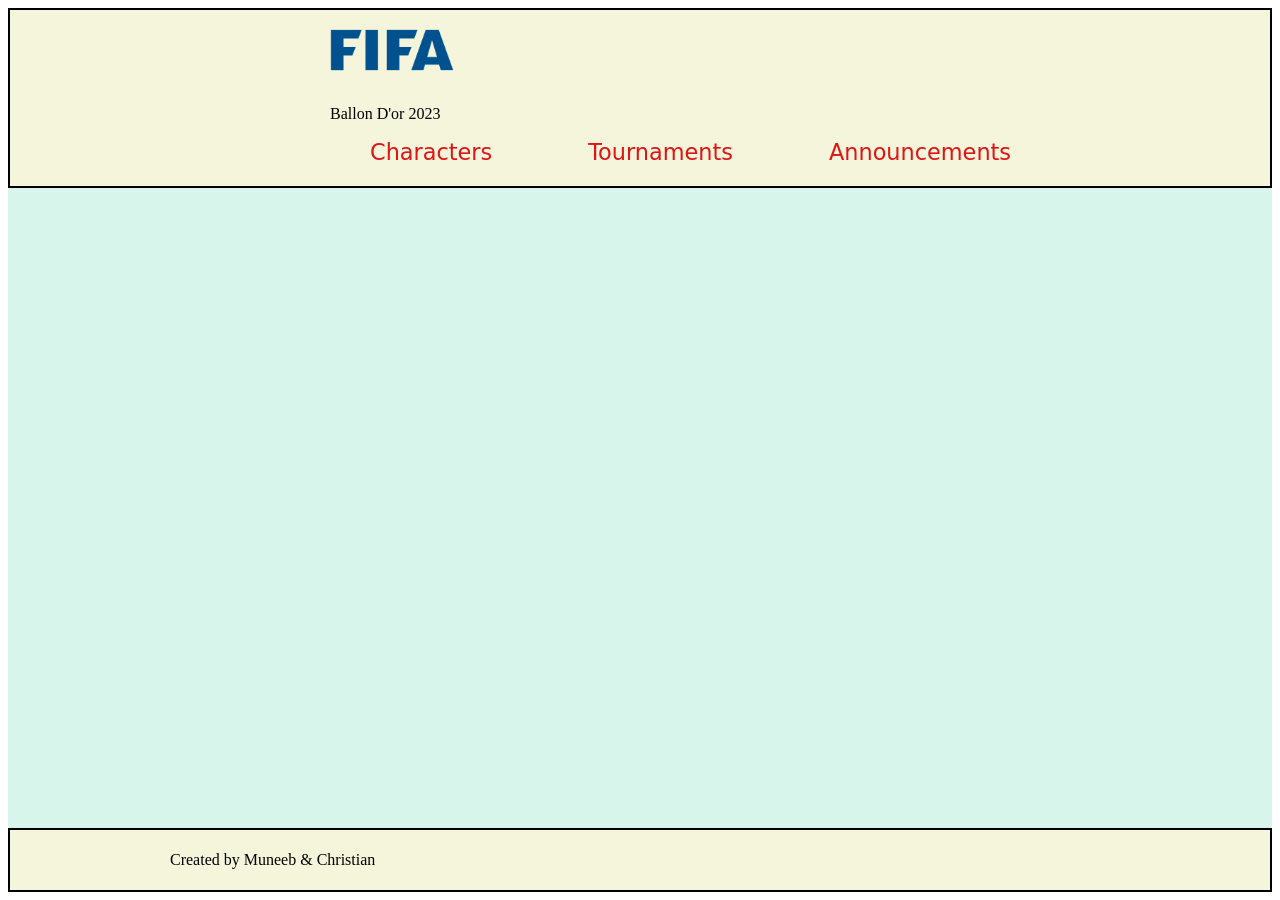
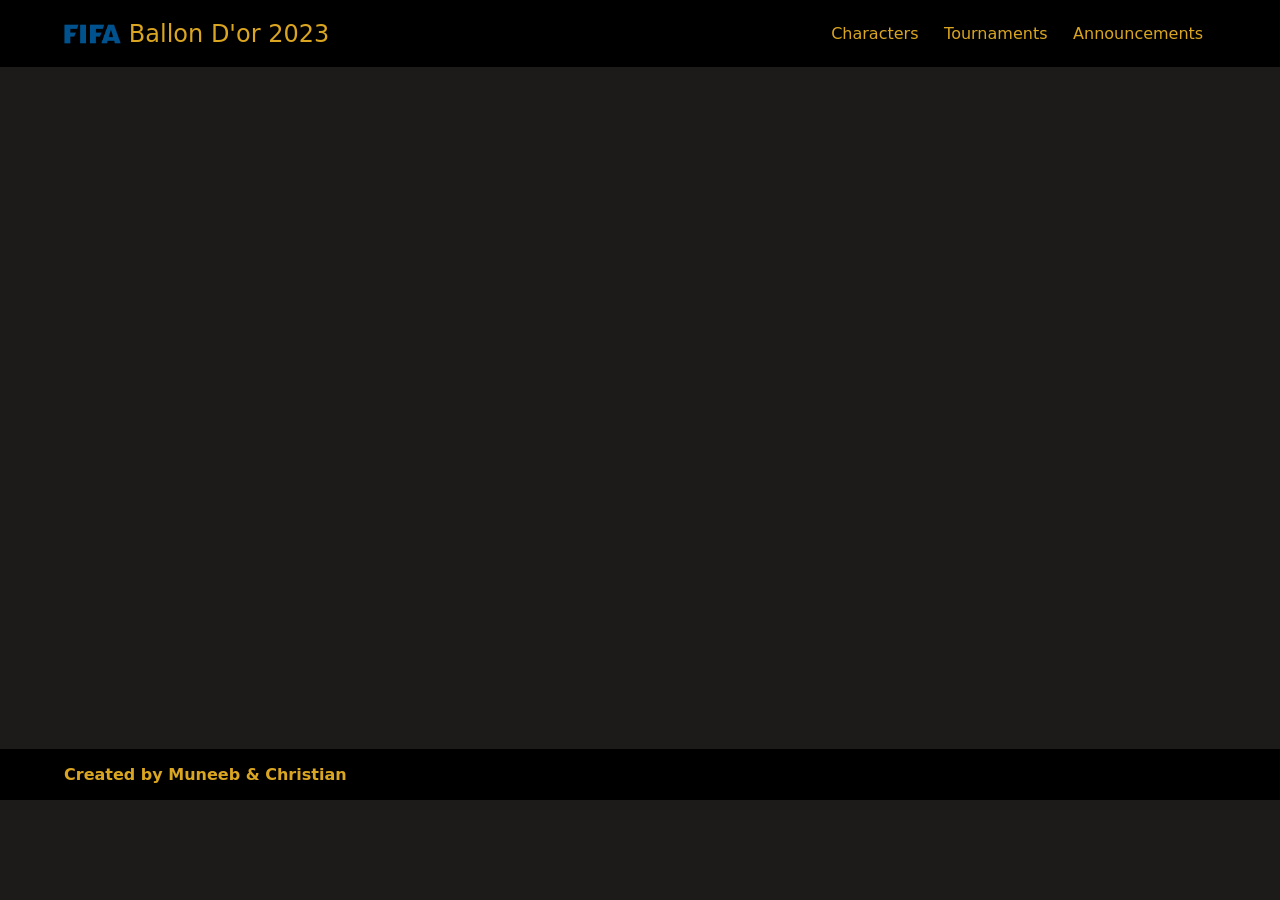
Before and after one commit to christianonoh/film-fussion, a website built with webpack: page src/index.html in a window 1280 px wide. After the commit the page ends 800 px from the top, so only its background shows below. Built offline with nearby package versions, Linux system fonts and the light colour scheme; a web font is replaced by a local one.

Commit message:
Modify style.css to change to dark theme

```diff
--- a/src/style.css
+++ b/src/style.css
@@ -1,46 +1,76 @@
-ul {
+* {
+  margin: 0;
+  padding: 0;
+  box-sizing: border-box;
+}
+
+body {
+  overflow-x: hidden;
+  scroll-behavior: smooth;
+  background-color: #1c1b19;
+}
+
+nav {
+  display: flex;
+  justify-content: space-between;
+  align-items: center;
+  padding: 0 5%;
+  font-family: "DynaPuff", cursive;
+}
+
+.nav-items {
   list-style: none;
   display: flex;
-    gap: 6rem;
+  cursor: pointer;
 }
 
-ul li {
-    font-family: 'DynaPuff', cursive;
-    font-size: 1.4em;
+.nav-item {
+  font-size: 1rem;
   font-weight: 500;
-    color: rgb(221, 21, 21);
+  padding: 1.5rem 0.8rem;
+  color: goldenrod;
+  cursor: pointer;
+  transition: transform 0.4s ease-in-out;
 }
 
-ul li:hover {
-    color: #636360;
+.nav-item:hover {
+  color: #fff;
+  transform: scale(1.1);
 }
 
 header {
+  background-color: #000;
+}
+
+.logo {
   display: flex;
-    gap: 8rem;
-    padding: 5px 20rem;
-    border: 2px solid black;
   align-items: center;
-    background-color: beige;
+  font-size: 1.5rem;
+  color: goldenrod;
+  padding: 1rem 0;
 }
 
 .logo-img {
-    height: 70px;
+  height: 2rem;
+  margin-right: 0.5rem;
 }
 
 .container {
-    height: 80vh;
   background-color: rgb(216, 245, 235);
 }
 
 footer {
-    border: 2px solid black;
-    padding: 5px 10rem;
-    background-color: beige;
+  background-color: #000;
+  position: fixed;
+  padding: 1rem 5%;
+  bottom: 0;
+  right: 0;
+  left: 0;
 }
 
-.fotter-text {
-    font-size: 20px;
+.footer-text {
+  font-family: "DynaPuff", cursive;
+  font-size: 1rem;
   font-weight: 900;
-    color: rgb(49, 48, 48);
+  color: goldenrod;
 }
```
Lines whose indentation alone changed are shown as unchanged.
